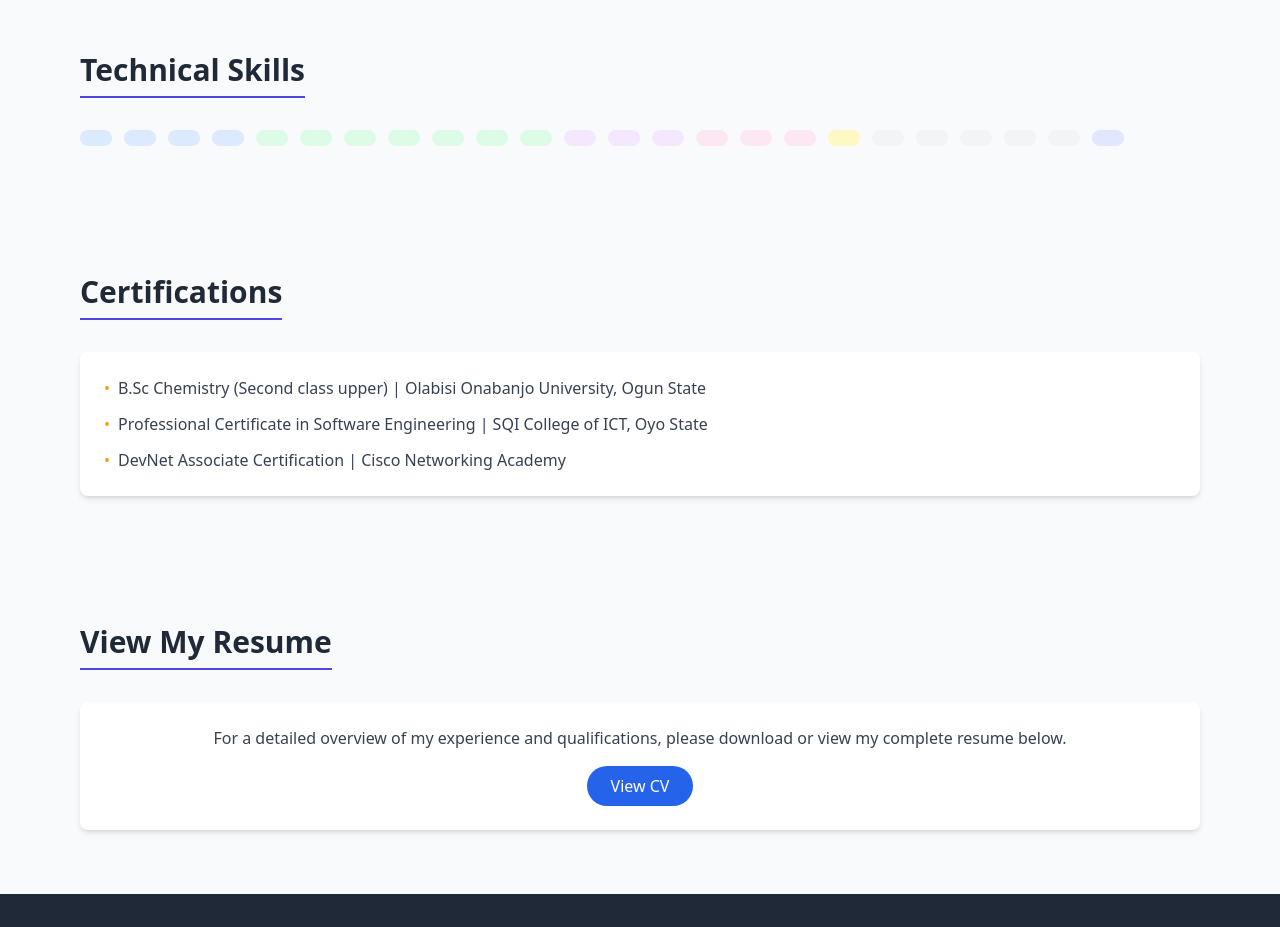
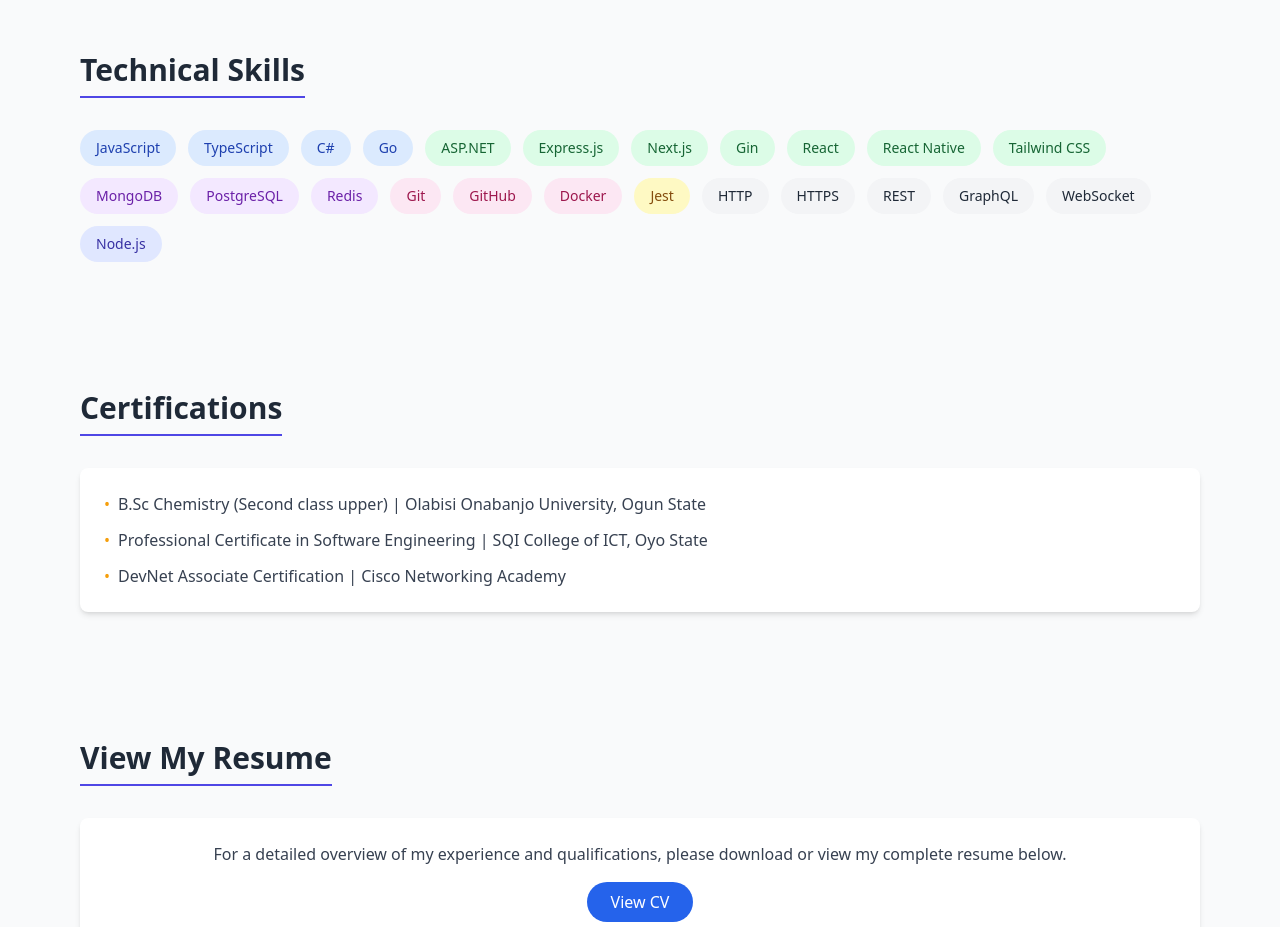
Before and after one commit to nobelium24/my-portfolio, a React (Vite) app: page / in a window 1280 px wide. Shown: the part 3560-4487 px from the top of the page. Built offline with nearby package versions, Linux system fonts and the light colour scheme.

Commit message:
minor update

```diff
--- a/src/components/SkillPill.tsx
+++ b/src/components/SkillPill.tsx
@@ -33,6 +33,8 @@
             onTouchStart={() => setShowTooltip(!showTooltip)}
             onMouseLeave={() => setShowTooltip(false)}
         >
+            {skill.name}
+
             {/* {skill.name}
             {showTooltip && (
                 <span className="absolute left-1/2 top-full z-10 mt-2 w-max -translate-x-1/2 bg-black text-white text-xs rounded px-2 py-1 whitespace-nowrap">
```
